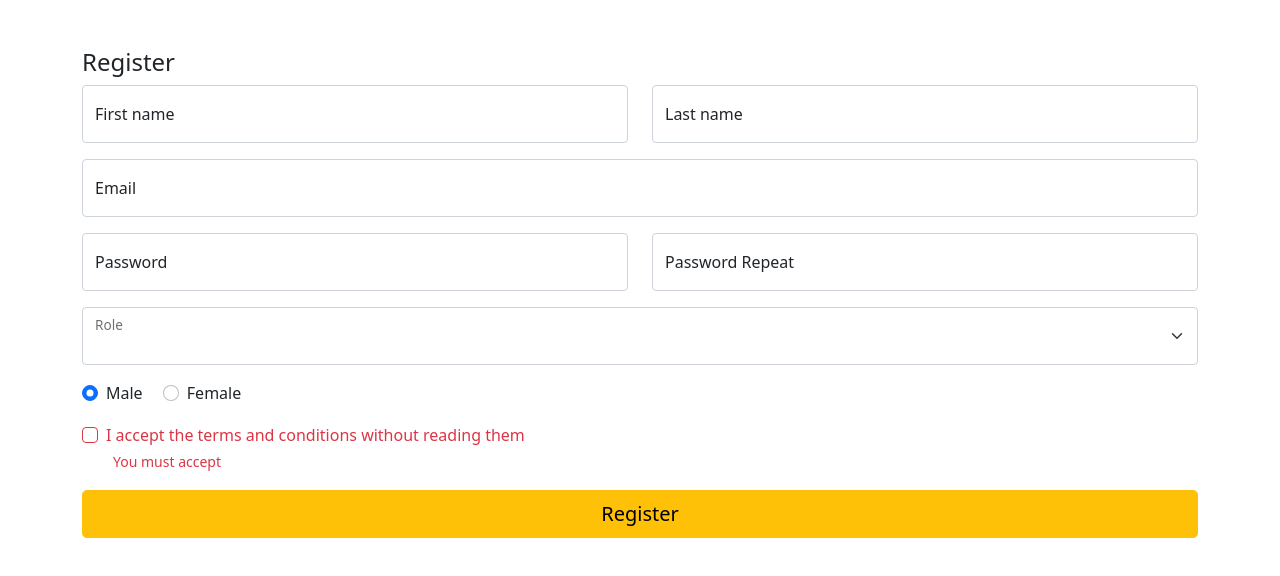
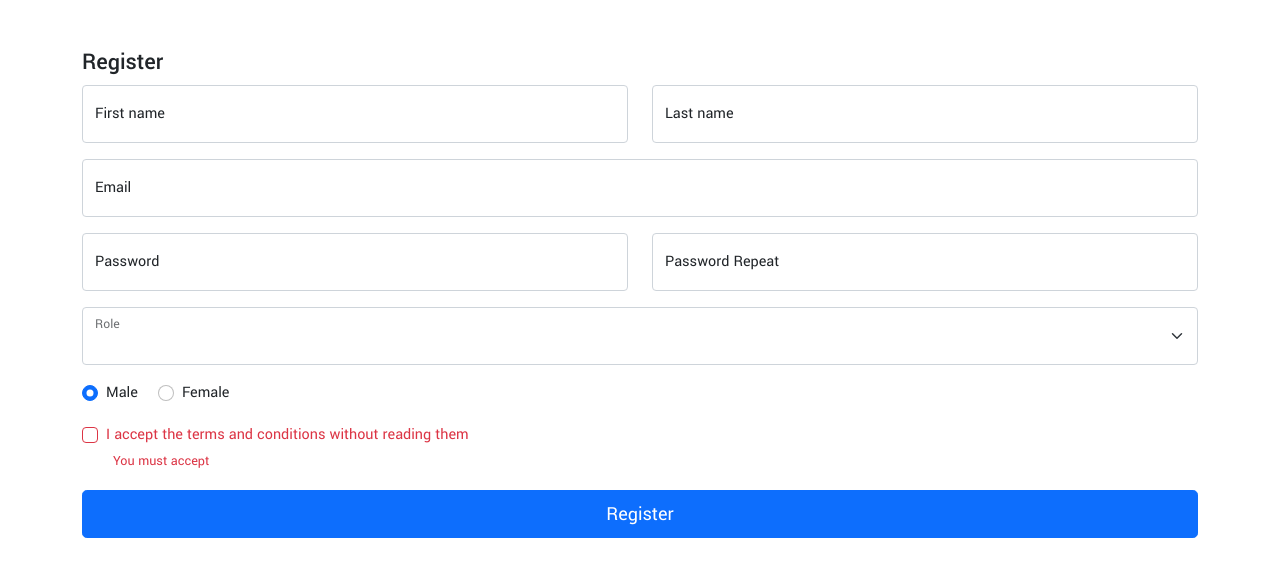
Before and after one commit to johnLexicon/css-lab2-bootstrap, a website: page index.html in a window 1280 px wide. Drawn offline with nearby package versions, Linux system fonts and the light colour scheme.

Commit message:
Import of main and custom css files.

```diff
--- a/index.html
+++ b/index.html
@@ -7,7 +7,8 @@
   <meta name="viewport" content="width=device-width, initial-scale=1.0">
   <link href="https://cdn.jsdelivr.net/npm/bootstrap@5.1.3/dist/css/bootstrap.min.css" rel="stylesheet"
     integrity="sha384-1BmE4kWBq78iYhFldvKuhfTAU6auU8tT94WrHftjDbrCEXSU1oBoqyl2QvZ6jIW3" crossorigin="anonymous">
-  <link rel="stylesheet" href="custom.css">
+  <link rel="stylesheet" href="css/custom.min.css">
+  <link rel="stylesheet" href="main.css">
   <title>Css Lab 2 | Bootstrap</title>
 </head>
 
@@ -74,7 +75,7 @@
           </div>
         </div>
         <div class="col-md-12">
-          <button class="btn btn-warning btn-lg w-100">Register</button>
+          <button class="btn btn-primary btn-lg w-100">Register</button>
         </div>
       </div>
     </form>
```
